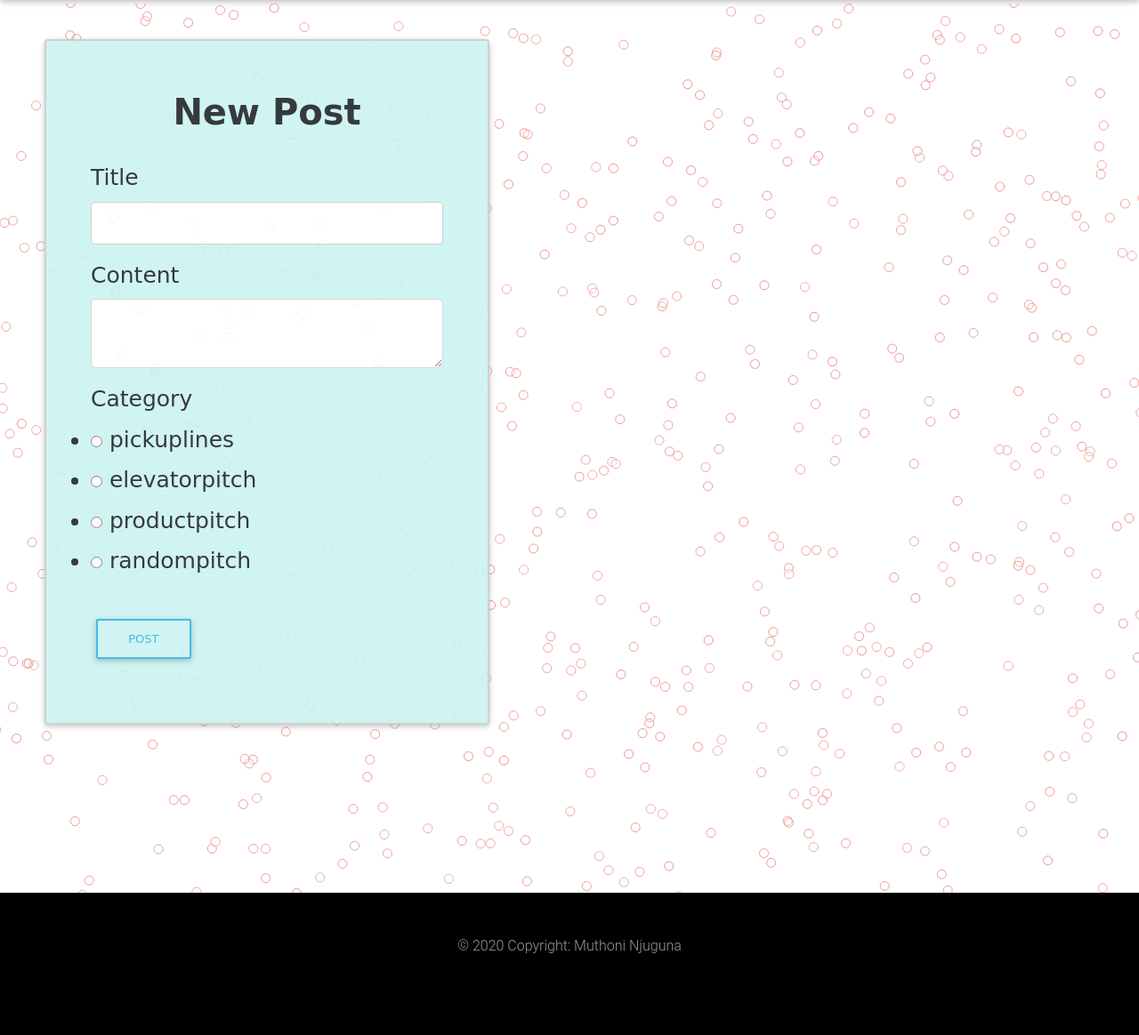
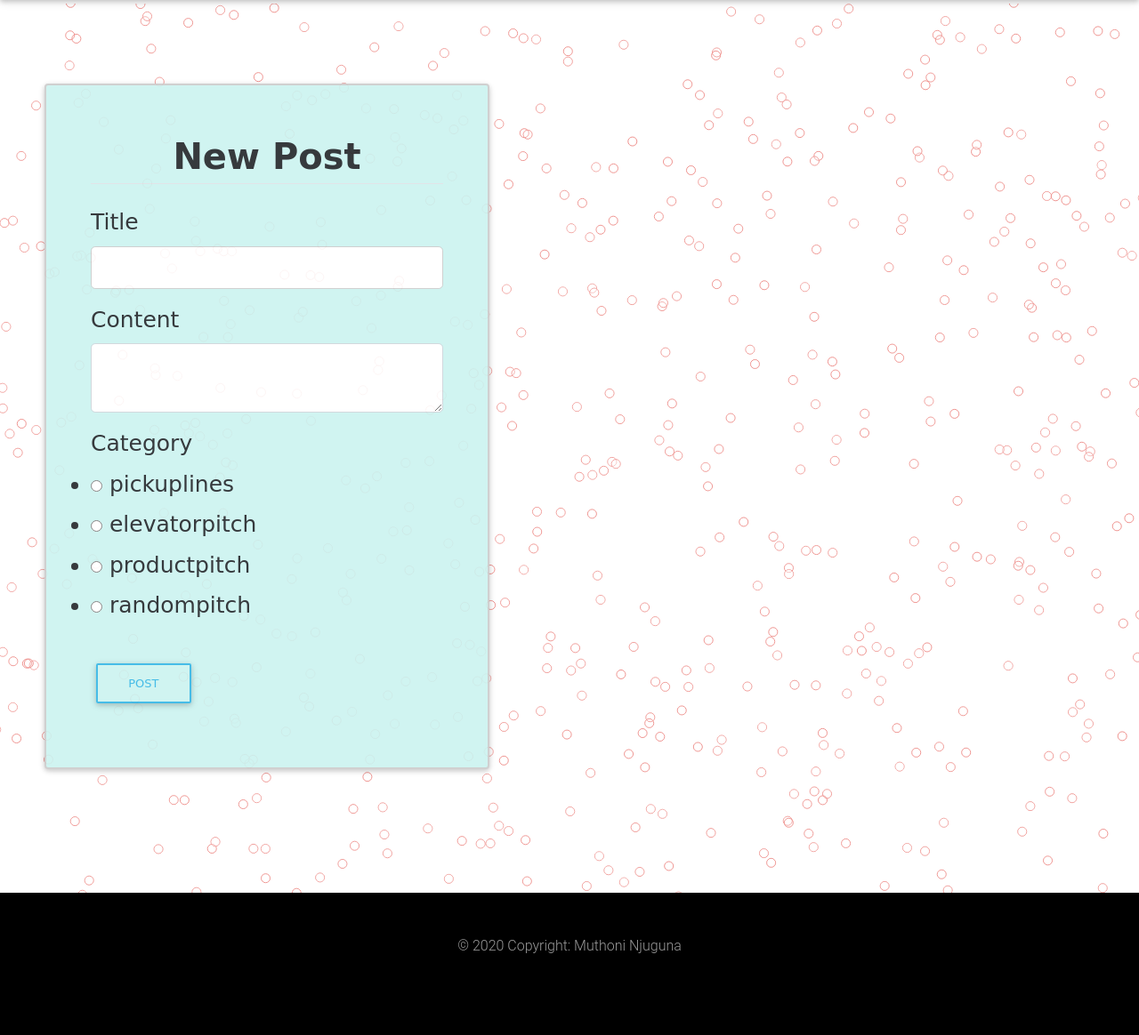
Before and after one commit to Brenda-M/pitch-capital, a Flask app: page /pitch/new in a window 1280 px wide. Shown: the part 56-1220 px from the top of the page at 89% size. Run offline with Flask 2, Linux system fonts and the light colour scheme; the visitor is signed in with stand-in values (Sample User, id 1); data comes from the database, SQL or seed files in the repository; some libraries are stand-ins or nearby versions; some web fonts are replaced.

Commit message:
add .env

```diff
--- a/app/static/main.css
+++ b/app/static/main.css
@@ -66,7 +66,7 @@
   padding:2em;
   border:#ccc 2px solid;
   position:absolute;
-  top: 100px;
+  top: 150px;
   left:50px;
   width: 500px;
   font-family: 'Covered By Your Grace', cursive;
```
Also changed, not shown: 1 other file.
